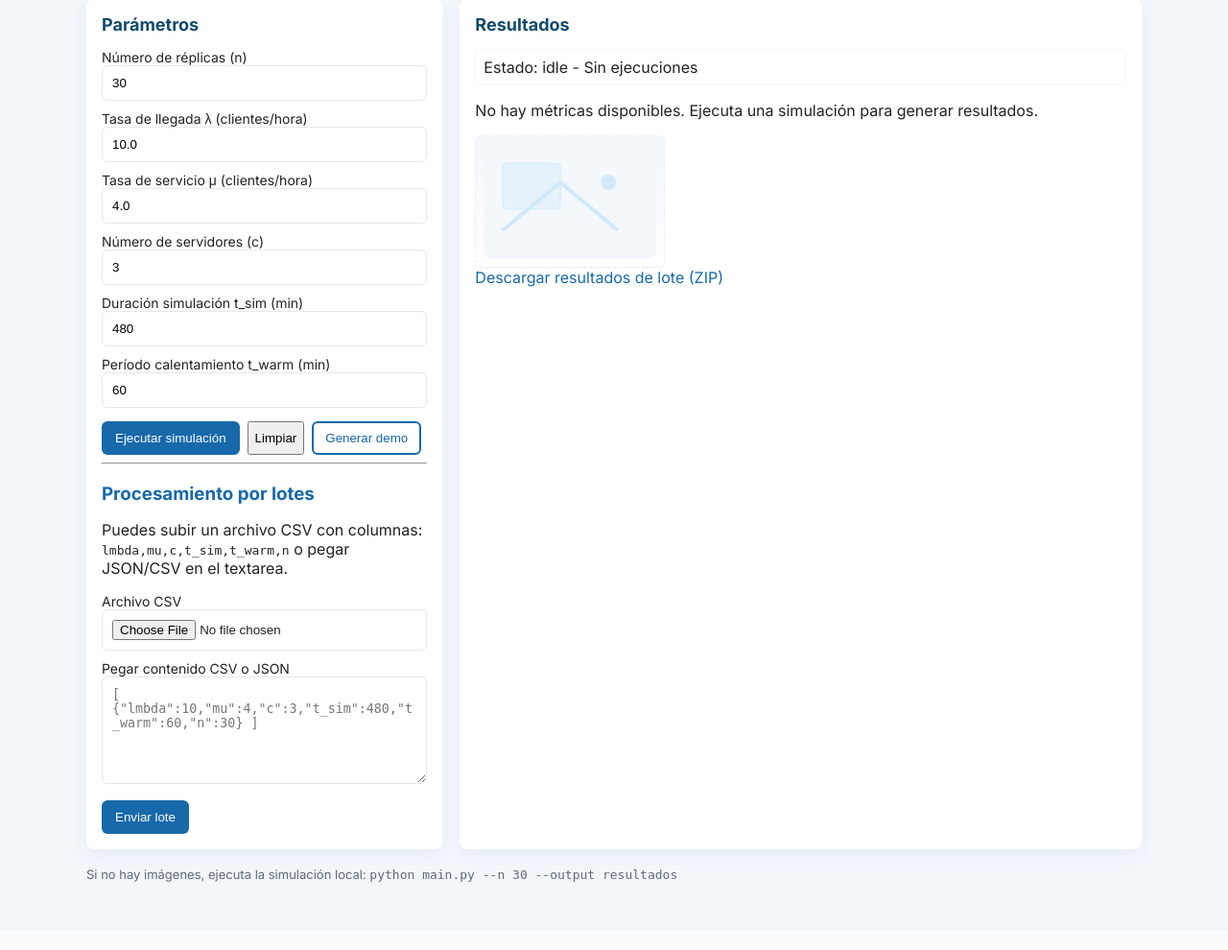
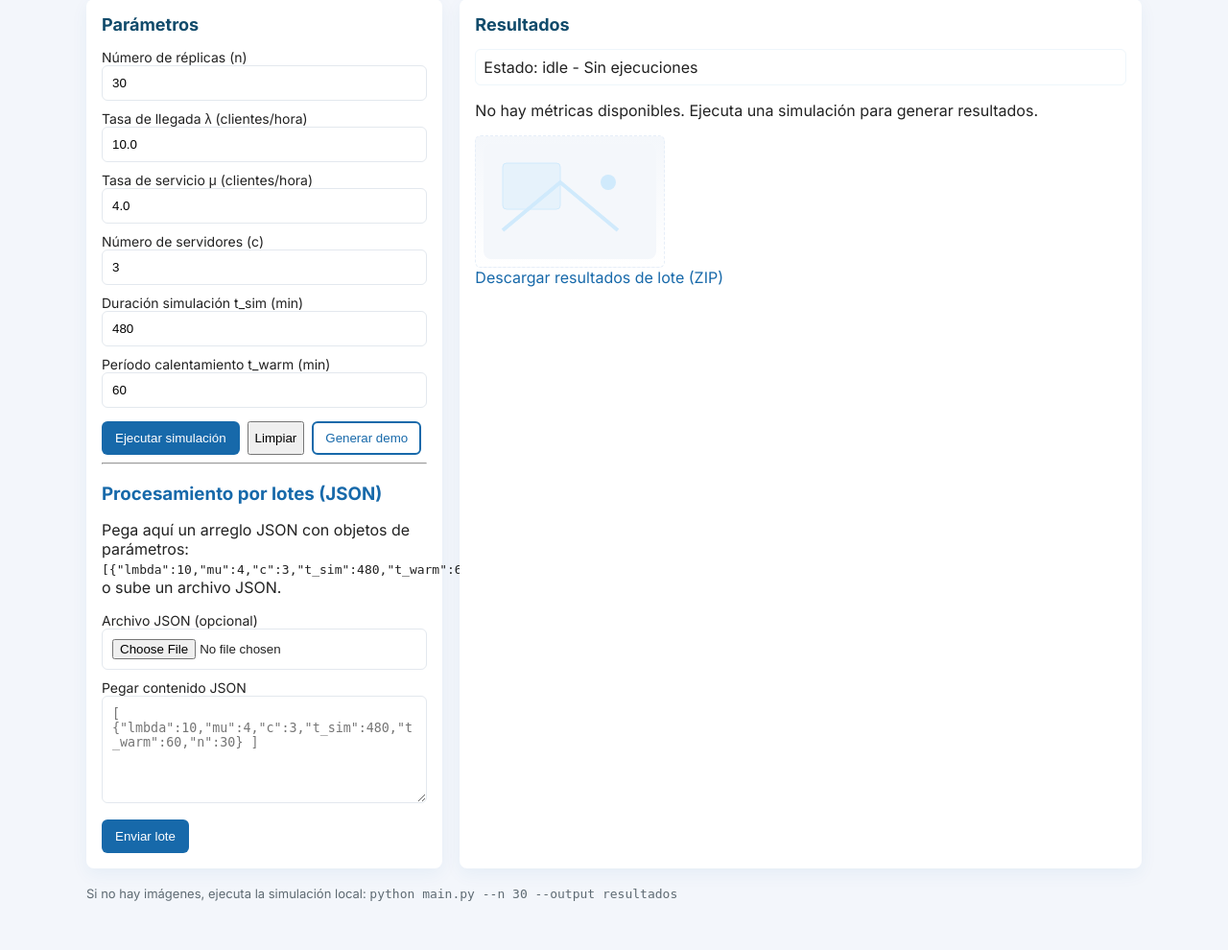
Before and after one commit to juanitoppd/SIMULACIONJCP, a Flask app: page / in a window 1280 px wide. Shown: the part 157-1147 px from the top of the page at 96% size. Before the commit the page ends 1076 px from the top, so only its background shows below. Run offline with Flask 2, Linux system fonts and the light colour scheme; data that the repository does not hold is empty.

Commit message:
chore: eliminar parsing CSV; aceptar solo JSON para procesamiento por lote

```diff
--- a/app.py
+++ b/app.py
@@ -200,44 +200,41 @@ def process_bulk_items(items: list, output_dir: str = 'resultados') -> str:
 
 @app.route('/upload', methods=['POST'])
 def upload():
-    # Accept file upload or pasted text
+    # Accept only JSON (pasted or uploaded) for batch processing
+    bulk_text = request.form.get('bulk_text', '').strip()
     file = request.files.get('file')
-    bulk_text = request.form.get('bulk_text', '').strip()
     items = []
     try:
         if file and file.filename:
             content = file.read().decode('utf-8')
-            # try parse CSV
-            import csv as _csv
-            reader = _csv.DictReader(content.splitlines())
-            for row in reader:
-                params = {k: float(v) if '.' in v or v.isdigit() else v for k,v in row.items() if v is not None}
-                # cast specific fields
-                for key in ('c','n'):
-                    if key in params:
-                        params[key] = int(float(params[key]))
-                items.append(params)
+            try:
+                parsed = json.loads(content)
+                if isinstance(parsed, list):
+                    items = parsed
+                elif isinstance(parsed, dict):
+                    items = [parsed]
+                else:
+                    flash('Archivo JSON debe contener una lista o un objeto.', 'danger')
+                    return redirect(url_for('index'))
+            except Exception:
+                flash('Archivo subido no es JSON válido. Usa JSON para lote.', 'danger')
+                return redirect(url_for('index'))
         elif bulk_text:
-            # try JSON first
             try:
                 parsed = json.loads(bulk_text)
                 if isinstance(parsed, list):
                     items = parsed
                 elif isinstance(parsed, dict):
                     items = [parsed]
+                else:
+                    flash('JSON debe ser una lista o un objeto.', 'danger')
+                    return redirect(url_for('index'))
             except Exception:
-                # assume CSV text
-                import csv as _csv
-                reader = _csv.DictReader(bulk_text.splitlines())
-                for row in reader:
-                    params = {k: float(v) if '.' in v or v.isdigit() else v for k,v in row.items() if v is not None}
-                    for key in ('c','n'):
-                        if key in params:
-                            params[key] = int(float(params[key]))
-                    items.append(params)
+                flash('Texto no es JSON válido. Usa JSON para lote.', 'danger')
+                return redirect(url_for('index'))
 
         if not items:
-            flash('No se encontraron parámetros en el archivo o texto.', 'danger')
+            flash('No se encontraron parámetros JSON para procesar.', 'danger')
             return redirect(url_for('index'))
 
         # start background thread for batch
--- a/templates/index.html
+++ b/templates/index.html
@@ -58,13 +58,13 @@
           </form>
 
           <hr />
-          <h3>Procesamiento por lotes</h3>
-          <p>Puedes subir un archivo CSV con columnas: <code>lmbda,mu,c,t_sim,t_warm,n</code> o pegar JSON/CSV en el textarea.</p>
+          <h3>Procesamiento por lotes (JSON)</h3>
+          <p>Pega aquí un arreglo JSON con objetos de parámetros: <code>[{"lmbda":10,"mu":4,"c":3,"t_sim":480,"t_warm":60,"n":30}]</code> o sube un archivo JSON.</p>
           <form action="{{ url_for('upload') }}" method="post" enctype="multipart/form-data">
-            <label>Archivo CSV
-              <input name="file" type="file" accept=".csv" />
+            <label>Archivo JSON (opcional)
+              <input name="file" type="file" accept="application/json,.json" />
             </label>
-            <label>Pegar contenido CSV o JSON
+            <label>Pegar contenido JSON
               <textarea name="bulk_text" rows="6" placeholder='[ {"lmbda":10,"mu":4,"c":3,"t_sim":480,"t_warm":60,"n":30} ]'></textarea>
             </label>
             <div class="buttons">
```
